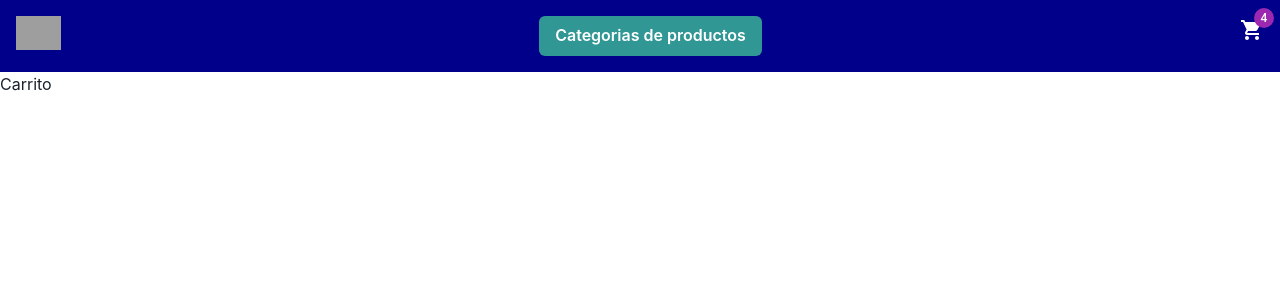
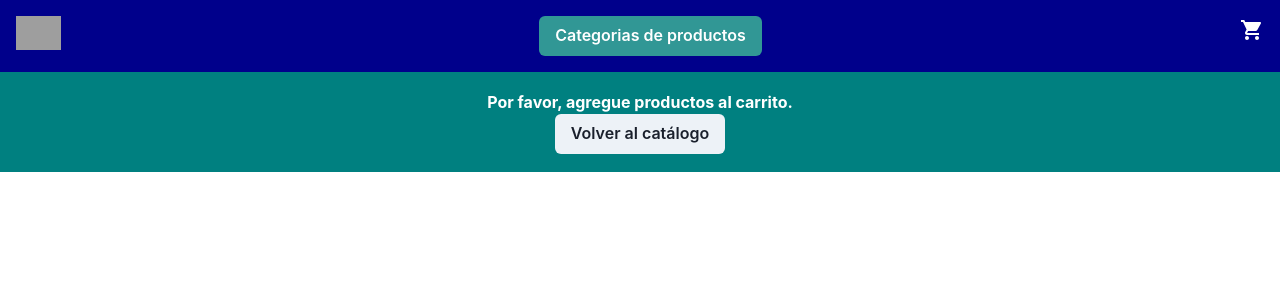
Before and after one commit to AguadaC/EntregaFinal-Aguada, a React (Vite) app: page /cart in a window 1280 px wide. Shown: the top 300 px of the page. Built offline with nearby package versions, Linux system fonts and the light colour scheme; grey boxes are pictures that could not be loaded.

Commit message:
feat(cart): Added flow cart.

```diff
--- a/src/App.jsx
+++ b/src/App.jsx
@@ -4,17 +4,20 @@ import NavBar from './components/NavBar';
 import ItemListContainer from './components/ItemListContainer';
 import ItemDetailContainer from './components/ItemDetailContainer';
 import Cart from './components/Cart';
+import ShoppingCartContext from './context/ShoppingCartContext';
 
 const App = () => {
   return (
     <BrowserRouter>
+      <ShoppingCartContext>
       <NavBar />
       <Routes>
-        <Route exact path="/" element={<ItemListContainer />} />
-        <Route exact path="/category/:id" element={<ItemListContainer />} />
-        <Route exact path="/item/:id" element={<ItemDetailContainer />} />
-        <Route exact path="/cart" element={<Cart />} />
+          <Route exact path="/" element={<ItemListContainer />} />
+          <Route exact path="/category/:id" element={<ItemListContainer />} />
+          <Route exact path="/item/:id" element={<ItemDetailContainer />} />
+          <Route exact path="/cart" element={<Cart />} />
       </Routes>
+      </ShoppingCartContext>
     </BrowserRouter>
 
   );
--- a/src/components/Cart.jsx
+++ b/src/components/Cart.jsx
@@ -1,11 +1,41 @@
-import React from 'react'
+import React from 'react';
+import CartItem from './CartItem';
+import { Flex, Box, Center, Button, Divider, Text } from '@chakra-ui/react';
+import { Link } from 'react-router-dom'
+import { useContext } from 'react';
+import { CartContext } from '../context/ShoppingCartContext';
 
-const Cart = () => {
+const CartDetail = () => {
+  const { cart, addItem, removeItem, isInCart, getQuantityTotal } = useContext(
+    CartContext
+  );
+
+  if (cart.length === 0) {
+    return (
+        <Center bg="teal" h="100px" color="white" fontWeight="bold">
+          <Flex direction="column" flexWrap="wrap">
+            <Box>
+              Por favor, agregue productos al carrito.
+            </Box>
+            <Box mx="auto">
+              <Link to="/">
+                <Button>Volver al catálogo</Button>
+              </Link>
+            </Box>
+          </Flex>
+        </Center>
+      );
+  }
+
   return (
-    <div>
-      Carrito
-    </div>
-  )
-}
+    <Flex flexWrap="wrap" justifyContent="center" alignItems="flex-start">
+      {cart.map((product, index) => (
+        <Box key={product.id} mx={2} mb={4} width={['100%', '48%', '48%', '23%']}>
+          <CartItem product={product} removeItem={removeItem} />
+        </Box>
+      ))}
+    </Flex>
+  );
+};
 
-export default Cart
+export default CartDetail;
--- /dev/null
+++ b/src/components/CartItem.jsx
@@ -0,0 +1,43 @@
+import React from 'react';
+import { Card, CardBody, CardFooter, Text, Stack, Heading, Divider, ButtonGroup, Button, Image } from '@chakra-ui/react'
+
+const CartItem = ({ product, removeItem }) => {
+
+    const handleRemoveFromCart = () => {
+        removeItem(product.id);
+      };
+
+  return (
+    <Card maxW='sm'>
+      <CardBody>
+        <Image
+          src= {product.image}
+          alt='Green double couch with wooden legs'
+          borderRadius='lg'
+        />
+        <Stack mt='6' spacing='3'>
+          <Heading size='md'>{product.title}</Heading>
+          <Text>
+            {product.description}
+          </Text>
+          <Text color='blue.600' fontSize='2xl'>
+            $ {product.price}
+          </Text>
+          <Text color='blue.600' fontSize='2xl'>
+            Cantidad: {product.quantity}
+          </Text>
+        </Stack>
+      </CardBody>
+      <Divider />
+      <CardFooter>
+        <ButtonGroup spacing='2'>
+            <Button variant='ghost' colorScheme='red' onClick={handleRemoveFromCart}>
+              Eliminar Producto
+            </Button>
+        </ButtonGroup>
+      </CardFooter>
+    </Card>
+  );
+};
+
+export default CartItem;
--- a/src/components/CartWidget.jsx
+++ b/src/components/CartWidget.jsx
@@ -3,13 +3,21 @@ import { ThemeProvider, createTheme } from '@mui/material/styles';
 import Badge from '@mui/material/Badge';
 import { IconButton } from '@chakra-ui/react'
 import ShoppingCartIcon from '@mui/icons-material/ShoppingCart';
+import { useContext } from 'react';
+import { CartContext } from '../context/ShoppingCartContext';
 
 const theme = createTheme();
 
-const CartWidget = ({itemCount}) => {
+const CartWidget = () => {
+
+  const { cart, addItem, removeItem, isInCart, getQuantityTotal } = useContext(CartContext);
+
+  const itemNumber = getQuantityTotal()
+  console.log(itemNumber)
+
   return (
     <ThemeProvider theme={theme}>
-      <Badge color="secondary" badgeContent={itemCount} overlap="rectangular">
+      <Badge color="secondary" badgeContent={itemNumber} overlap="rectangular">
         <IconButton aria-label='Search database' icon={<ShoppingCartIcon />} />
       </Badge>
     </ThemeProvider>
--- a/src/components/ItemDetail.jsx
+++ b/src/components/ItemDetail.jsx
@@ -1,11 +1,16 @@
 import React from 'react';
-import { Box, Heading, Text, Image, Button } from '@chakra-ui/react';
+import { Box, Heading, Text, Image} from '@chakra-ui/react';
 import ItemCount from './ItemCount';
+import { useContext } from 'react';
+import { CartContext } from '../context/ShoppingCartContext';
 
 const ItemDetail = ({ productDetail }) => {
+
+  const {cart, addItem, removeItem, isInCart, getQuantityTotal} = useContext(CartContext);
+
   const handleAddToCart = (quantity) => {
     console.log(`Added ${quantity} ${productDetail.title}(s) to cart`);
-    // Aquí agregare la logica para agregar al carrito
+    addItem(productDetail, quantity)
   };
 
   return (
--- a/src/components/NavBar.jsx
+++ b/src/components/NavBar.jsx
@@ -38,7 +38,7 @@ const NavBar = () => {
       </Menu>
       <Spacer />
         <Link to={"/cart"}>
-          <CartWidget itemCount={4}/>
+          <CartWidget />
         </Link>
     </Flex>
   )
--- /dev/null
+++ b/src/context/ShoppingCartContext.jsx
@@ -0,0 +1,65 @@
+import { createContext, useState } from "react";
+
+export const CartContext = createContext(null)
+
+const CartProvider = ({children}) => {
+    const [cart, setCart] = useState([])
+
+    const addItem = (item, quantity) => {
+        if (quantity == 0) {
+            console.log('La cantidad debe ser mayor a 0')
+            return
+        }
+        // Buscamos el item en el carrito
+        const index = cart.findIndex((i) => i.id === item.id);
+
+        // Si el item no existe, lo agregamos
+        if (index === -1) {
+          setCart((prevCart) => [
+            ...prevCart,
+            {
+              ...item,
+              quantity: quantity,
+            },
+          ]);
+        } else {
+          // Si el item existe, actualizamos su cantidad
+          setCart((prevCart) =>
+            prevCart.map((i) =>
+              i.id === item.id ? { ...i, quantity: i.quantity + quantity } : i
+            )
+          );
+        }
+      };
+
+    const removeItem = (itemId) => {
+        // Buscamos el item en el carrito
+        const index = cart.findIndex((i) => i.id === itemId);
+
+        // Si el item no existe, no hacemos nada
+        if (index === -1) {
+          return;
+        }
+
+        // Eliminamos el item del carrito
+        setCart((prevCart) => prevCart.filter((i) => i.id !== itemId));
+      };
+
+    const isInCart = (id) => {
+        return cart.some((i) => i.id === id);
+      };
+
+    const getQuantityTotal = () => {
+        const quantityTotal = cart.reduce((total, item) => total + item.quantity, 0);
+        return quantityTotal;
+      };
+
+
+      return (
+        <CartContext.Provider value={{ cart, addItem, removeItem, isInCart, getQuantityTotal }} >
+            {children}
+        </CartContext.Provider>
+    )
+}
+
+export default CartProvider
```
